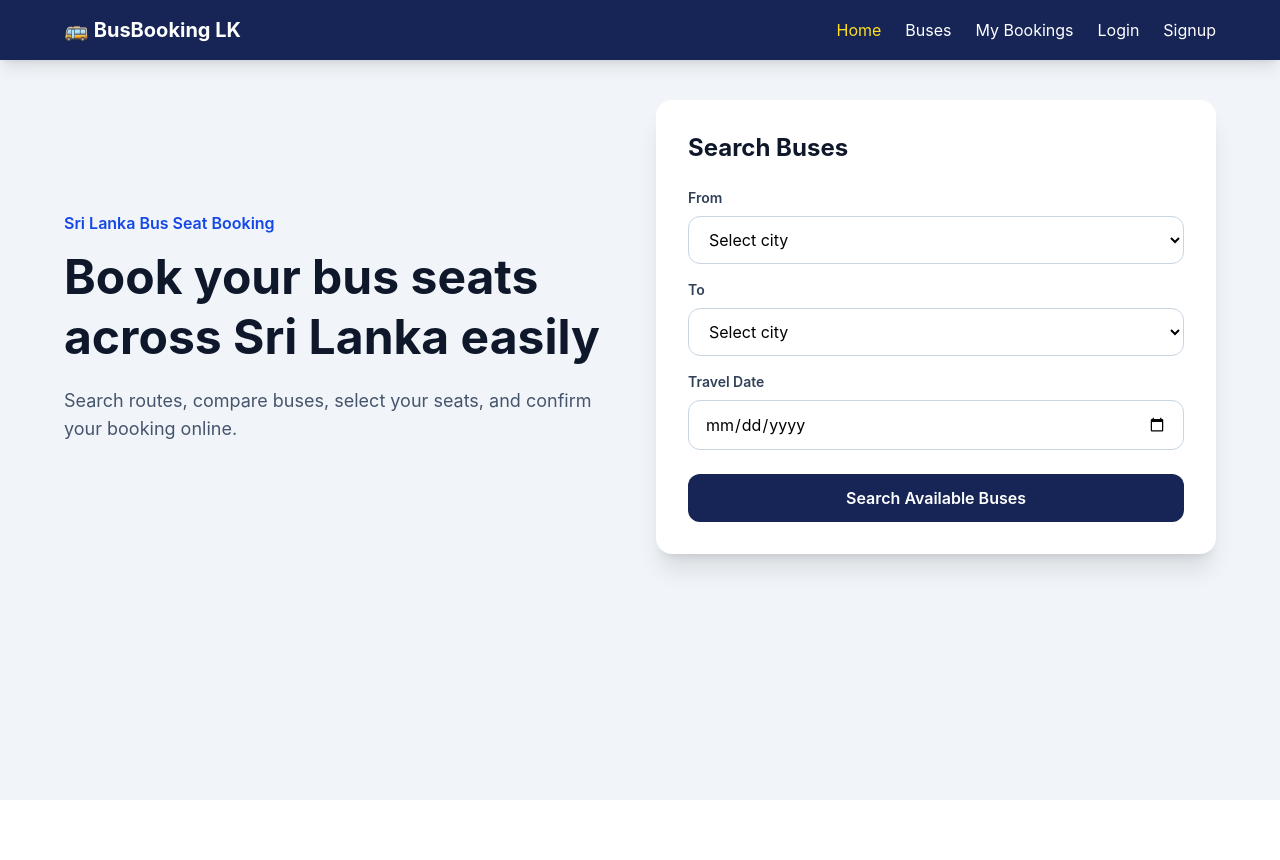
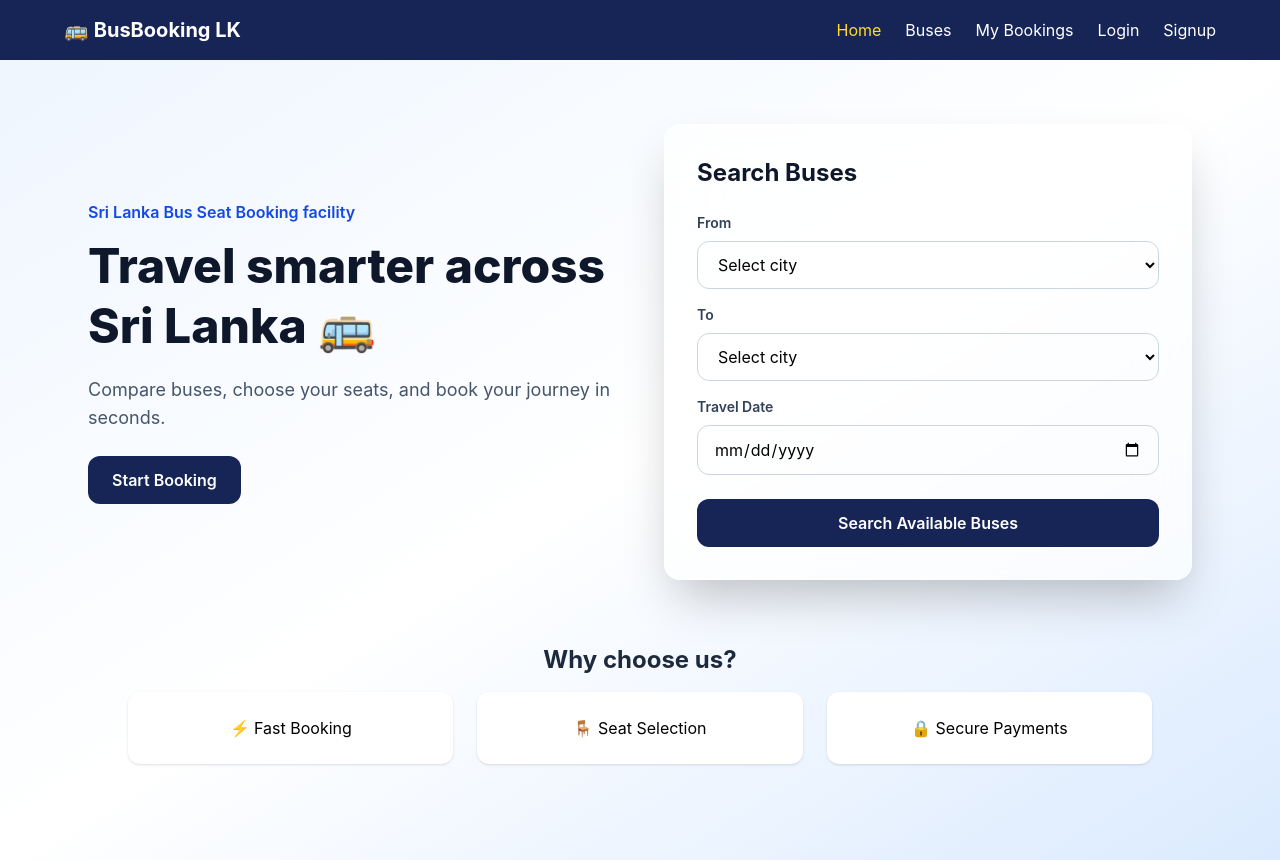
Before and after one commit to TDwadduwage/bus-seat-booking, a React (Vite) app: page / in a window 1280 px wide. Before the commit the page ends 800 px from the top, so only its background shows below. Built offline with nearby package versions, Linux system fonts and the light colour scheme.

Commit message:
Design + errors fixed
developed design
0 errors for now

Co-Authored-By: Dilshanviraj <163425191+Dilshanviraj@users.noreply.github.com>

```diff
--- a/package.json
+++ b/package.json
@@ -11,6 +11,7 @@
   },
   "dependencies": {
     "@tailwindcss/vite": "^4.2.4",
+    "framer-motion": "^12.38.0",
     "react": "^19.2.5",
     "react-dom": "^19.2.5",
     "react-router-dom": "^7.14.2"
--- a/src/pages/Home.tsx
+++ b/src/pages/Home.tsx
@@ -1,5 +1,6 @@
 import { useState } from "react"
 import { useNavigate } from "react-router-dom"
+import { motion } from "framer-motion"
 
 const cities = [
   "Colombo",
@@ -31,32 +32,58 @@ const Home = () => {
   }
 
   return (
-    <main className="px-6 py-10">
-      <section className="mx-auto max-w-6xl grid grid-cols-1 lg:grid-cols-2 gap-8 items-center">
-        <div>
+    <main className="min-h-screen bg-gradient-to-br from-blue-50 via-white to-blue-100">
+
+      {/* HERO SECTION */}
+      <section className="max-w-6xl mx-auto px-6 py-16 grid lg:grid-cols-2 gap-12 items-center">
+
+        {/* LEFT SIDE */}
+        <motion.div
+          initial={{ opacity: 0, y: 40 }}
+          animate={{ opacity: 1, y: 0 }}
+          transition={{ duration: 0.7 }}
+        >
           <p className="text-blue-700 font-semibold mb-3">
-            Sri Lanka Bus Seat Booking
+            Sri Lanka Bus Seat Booking facility
           </p>
 
-          <h1 className="text-4xl lg:text-5xl font-bold text-slate-900 leading-tight">
-            Book your bus seats across Sri Lanka easily
+          <h1 className="text-4xl lg:text-5xl font-extrabold text-slate-900 leading-tight">
+            Travel smarter across Sri Lanka 🚌
           </h1>
 
           <p className="mt-5 text-slate-600 text-lg">
-            Search routes, compare buses, select your seats, and confirm your booking online.
+            Compare buses, choose your seats, and book your journey in seconds.
           </p>
-        </div>
 
-        <div className="bg-white rounded-2xl shadow-xl p-8">
+          {/* OPTIONAL CTA */}
+          <motion.button
+            onClick={() => document.getElementById("searchBox")?.scrollIntoView({ behavior: "smooth" })}
+            className="mt-6 bg-blue-950 text-white px-6 py-3 rounded-xl font-semibold hover:bg-blue-800 transition"
+            whileHover={{ scale: 1.05 }}
+            whileTap={{ scale: 0.95 }}
+          >
+            Start Booking
+          </motion.button>
+        </motion.div>
+
+        {/* RIGHT SIDE - SEARCH CARD */}
+        <motion.div
+          id="searchBox"
+          initial={{ opacity: 0, scale: 0.9 }}
+          animate={{ opacity: 1, scale: 1 }}
+          transition={{ delay: 0.2 }}
+          className="backdrop-blur-xl bg-white/70 border border-white/40 rounded-2xl shadow-2xl p-8"
+        >
           <h2 className="text-2xl font-bold text-slate-900 mb-6">
             Search Buses
           </h2>
 
+          {/* FROM */}
           <label className="block text-sm font-semibold text-slate-700 mb-2">
             From
           </label>
           <select
-            className="w-full border border-slate-300 rounded-xl px-4 py-3 mb-4 focus:outline-none focus:ring-2 focus:ring-blue-700"
+            className="w-full border border-slate-300 rounded-xl px-4 py-3 mb-4 focus:ring-2 focus:ring-blue-700"
             value={from}
             onChange={(e) => setFrom(e.target.value)}
           >
@@ -66,11 +93,12 @@ const Home = () => {
             ))}
           </select>
 
+          {/* TO */}
           <label className="block text-sm font-semibold text-slate-700 mb-2">
             To
           </label>
           <select
-            className="w-full border border-slate-300 rounded-xl px-4 py-3 mb-4 focus:outline-none focus:ring-2 focus:ring-blue-700"
+            className="w-full border border-slate-300 rounded-xl px-4 py-3 mb-4 focus:ring-2 focus:ring-blue-700"
             value={to}
             onChange={(e) => setTo(e.target.value)}
           >
@@ -80,24 +108,54 @@ const Home = () => {
             ))}
           </select>
 
+          {/* DATE */}
           <label className="block text-sm font-semibold text-slate-700 mb-2">
             Travel Date
           </label>
           <input
             type="date"
-            className="w-full border border-slate-300 rounded-xl px-4 py-3 mb-6 focus:outline-none focus:ring-2 focus:ring-blue-700"
+            className="w-full border border-slate-300 rounded-xl px-4 py-3 mb-6 focus:ring-2 focus:ring-blue-700"
             value={date}
             onChange={(e) => setDate(e.target.value)}
           />
 
-          <button
+          {/* BUTTON */}
+          <motion.button
             onClick={handleSearch}
             className="w-full bg-blue-950 text-white py-3 rounded-xl font-semibold hover:bg-blue-800 transition"
+            whileHover={{ scale: 1.03 }}
+            whileTap={{ scale: 0.97 }}
           >
             Search Available Buses
-          </button>
+          </motion.button>
+        </motion.div>
+
+      </section>
+
+      {/* EXTRA SECTION (OPTIONAL) */}
+      <motion.section
+        initial={{ opacity: 0 }}
+        animate={{ opacity: 1 }}
+        transition={{ delay: 0.5 }}
+        className="text-center pb-16 px-6"
+      >
+        <h3 className="text-2xl font-bold text-slate-800 mb-4">
+          Why choose us?
+        </h3>
+
+        <div className="grid md:grid-cols-3 gap-6 max-w-5xl mx-auto">
+          <div className="p-6 bg-white rounded-xl shadow">
+            ⚡ Fast Booking
+          </div>
+          <div className="p-6 bg-white rounded-xl shadow">
+            🪑 Seat Selection
+          </div>
+          <div className="p-6 bg-white rounded-xl shadow">
+            🔒 Secure Payments
+          </div>
         </div>
-      </section>
+      </motion.section>
+
     </main>
   )
 }
--- a/src/pages/PassengerDetails.tsx
+++ b/src/pages/PassengerDetails.tsx
@@ -6,15 +6,14 @@ const PassengerDetails = () => {
   const navigate = useNavigate()
 
   const bus = location.state?.bus
-const selectedSeats = location.state?.selectedSeats || []
+  const selectedSeats = location.state?.selectedSeats || []
 
   const [name, setName] = useState("")
   const [phone, setPhone] = useState("")
   const [email, setEmail] = useState("")
   const [nic, setNic] = useState("")
 
-  // 🔥 Safety check
-  if (!bus || !selectedSeats) {
+  if (!bus || !selectedSeats.length) {
     return <p className="p-6">Missing booking data</p>
   }
 
@@ -28,96 +27,42 @@ const selectedSeats = location.state?.selectedSeats || []
       state: {
         bus,
         selectedSeats,
-        passenger: {
-          name,
-          phone,
-          email,
-          nic,
-        },
+        passenger: { name, phone, email, nic },
       },
     })
   }
 
   return (
-    <main className="px-6 py-10 max-w-6xl mx-auto">
-      <div className="grid grid-cols-1 lg:grid-cols-3 gap-6">
+    <main className="min-h-screen bg-linear-to-br from-blue-50 to-indigo-100 px-6 py-10">
+      <div className="max-w-6xl mx-auto grid lg:grid-cols-3 gap-6">
 
         {/* FORM */}
-        <section className="lg:col-span-2 bg-white rounded-2xl shadow-lg p-8">
-          <h2 className="text-3xl font-bold text-slate-900 mb-2">
-            Passenger Details
-          </h2>
+        <section className="lg:col-span-2 bg-white rounded-2xl shadow-xl p-8">
+          <h2 className="text-3xl font-bold mb-6">Passenger Details</h2>
 
-          <p className="text-slate-600 mb-8">
-            Enter passenger information to complete your booking.
-          </p>
-
-          <div className="grid grid-cols-1 md:grid-cols-2 gap-5">
-
-            <input
-              className="input"
-              placeholder="Full Name"
-              value={name}
-              onChange={(e) => setName(e.target.value)}
-            />
-
-            <input
-              className="input"
-              placeholder="Phone Number"
-              value={phone}
-              onChange={(e) => setPhone(e.target.value)}
-            />
-
-            <input
-              type="email"
-              className="input"
-              placeholder="Email"
-              value={email}
-              onChange={(e) => setEmail(e.target.value)}
-            />
-
-            <input
-              className="input"
-              placeholder="NIC / Passport"
-              value={nic}
-              onChange={(e) => setNic(e.target.value)}
-            />
-
+          <div className="grid md:grid-cols-2 gap-4">
+            <input className="input" placeholder="Full Name" value={name} onChange={(e)=>setName(e.target.value)} />
+            <input className="input" placeholder="Phone" value={phone} onChange={(e)=>setPhone(e.target.value)} />
+            <input className="input" placeholder="Email" value={email} onChange={(e)=>setEmail(e.target.value)} />
+            <input className="input" placeholder="NIC" value={nic} onChange={(e)=>setNic(e.target.value)} />
           </div>
 
           <button
             onClick={handleBooking}
-            className="mt-8 bg-blue-950 text-white px-8 py-3 rounded-xl"
+            className="mt-6 bg-blue-950 text-white px-6 py-3 rounded-xl"
           >
             Confirm Booking
           </button>
         </section>
 
         {/* SUMMARY */}
-        <aside className="bg-white rounded-2xl shadow-lg p-6 h-fit">
-          <h3 className="text-xl font-bold mb-4">
-            Trip Summary
-          </h3>
+        <aside className="bg-white rounded-2xl shadow-xl p-6">
+          <h3 className="text-xl font-bold mb-4">Trip Summary</h3>
 
-          <div className="space-y-3 text-slate-700">
-
-            <p>
-              <b>Bus:</b> {bus.bus_name}
-            </p>
-
-            <p>
-              <b>Route:</b> {bus.from_location} → {bus.to_location}
-            </p>
-
-            <p>
-              <b>Seats:</b> {selectedSeats.join(", ")}
-            </p>
-
-            <p>
-              <b>Total:</b> LKR {selectedSeats.length * bus.ticket_price}
-            </p>
-
-          </div>
+          <p><b>Bus:</b> {bus.bus_name}</p>
+          <p><b>Route:</b> {bus.from_location} → {bus.to_location}</p>
+          <p><b>Seats:</b> {selectedSeats.join(", ")}</p>
+          <p><b>Total:</b> LKR {selectedSeats.length * bus.ticket_price}</p>
         </aside>
 
       </div>
--- a/src/pages/SeatSelection.tsx
+++ b/src/pages/SeatSelection.tsx
@@ -31,6 +31,7 @@ const SeatSelection = () => {
       .from("seats")
       .select("*")
       .eq("bus_id", bus.id)
+      .order("seat_number", { ascending: true })
 
     if (error) {
       console.error(error.message)
@@ -87,15 +88,14 @@ const SeatSelection = () => {
               disabled={seat.is_booked}
               onClick={() => toggleSeat(seat.seat_number, seat.is_booked)}
               className={`
-                h-12 rounded-lg font-semibold border transition
-                ${
-                  seat.is_booked
-                    ? "bg-red-500 text-white cursor-not-allowed"
-                    : isSelected
-                    ? "bg-green-600 text-white"
-                    : "bg-white hover:bg-slate-100"
+          h-12 rounded-xl font-semibold transition shadow
+          ${seat.is_booked
+                  ? "bg-red-500 text-white"
+                  : isSelected
+                    ? "bg-green-600 text-white scale-110"
+                    : "bg-white hover:bg-blue-50"
                 }
-              `}
+        `}
             >
               {seat.seat_number}
             </button>
```
Also changed, not shown: 1 other file (tests, documents, lock files or other folders).
